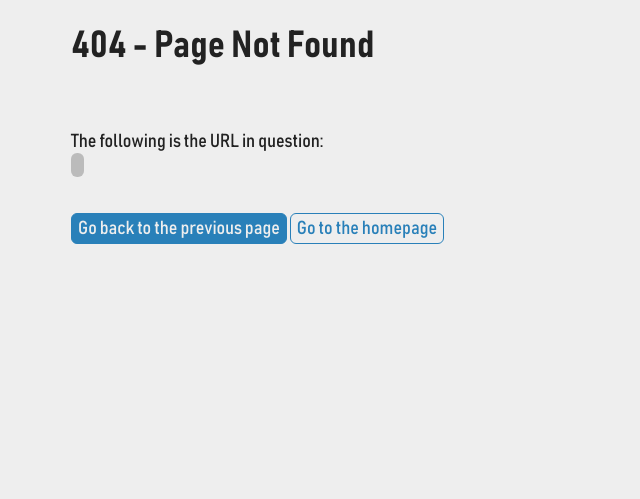
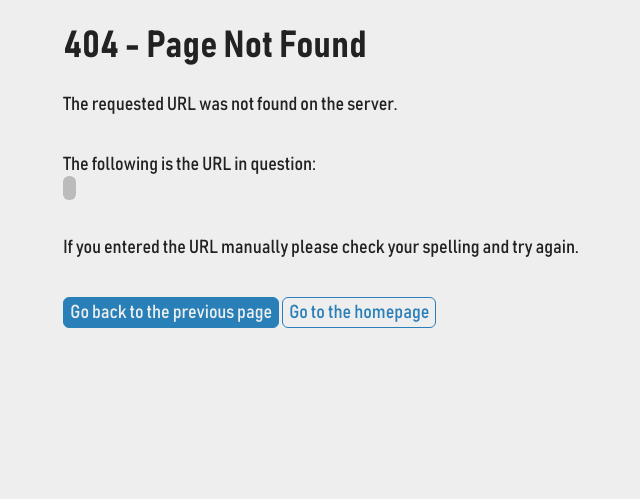
Before and after one commit to Unknown6656-Megacorp/YAYAT, a Flask app: template static/templates/404.html in a window 1280 px wide. Shown: the part 51-550 px from the top of the page, without its empty margins (319-959 px from the left). Run offline with Flask 2, Linux system fonts and the light colour scheme; the template is opened without the code that fills it, so the values that code supplies are empty.

Commit message:
added 404 page

```diff
--- a/static/templates/404.html
+++ b/static/templates/404.html
@@ -8,12 +8,15 @@
             404 - Page Not Found
         </h1>
         <p>
-            {{error}}
+            The requested URL was not found on the server.
         </p>
         <p>
             The following is the URL in question:
             <br/>
             <code>{{url}}</code>
+        </p>
+        <p>
+            If you entered the URL manually please check your spelling and try again.
         </p>
         <p>
             <button class="primary" onlcick="window.history.go(-1)">Go back to the previous page</button>
```
